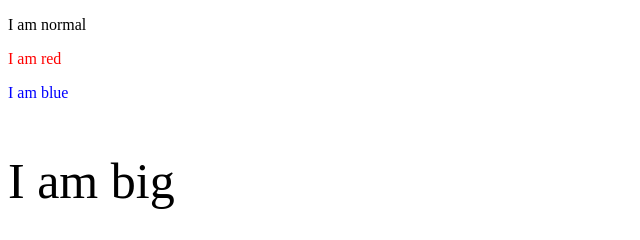
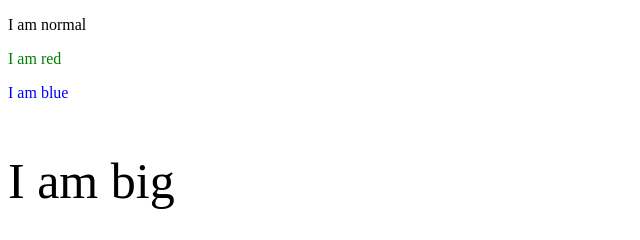
Before and after one commit to mvt123/mvt123.github.io, a plain HTML site: page index.html in a window 1280 px wide. Shown: the full height of the page, 0-640 px from the left. Drawn offline with Linux system fonts and the light colour scheme.

Commit message:
Update index.html

```diff
--- a/index.html
+++ b/index.html
@@ -3,7 +3,7 @@
 <body>
 
 <p>I am normal</p>
-<p style="color:red;""font-size:50px;">I am red</p>
+<p style="color:green;">I am red</p>
 <p style="color:blue;">I am blue</p>
 <p style="font-size:50px;">I am big</p>
 
```
